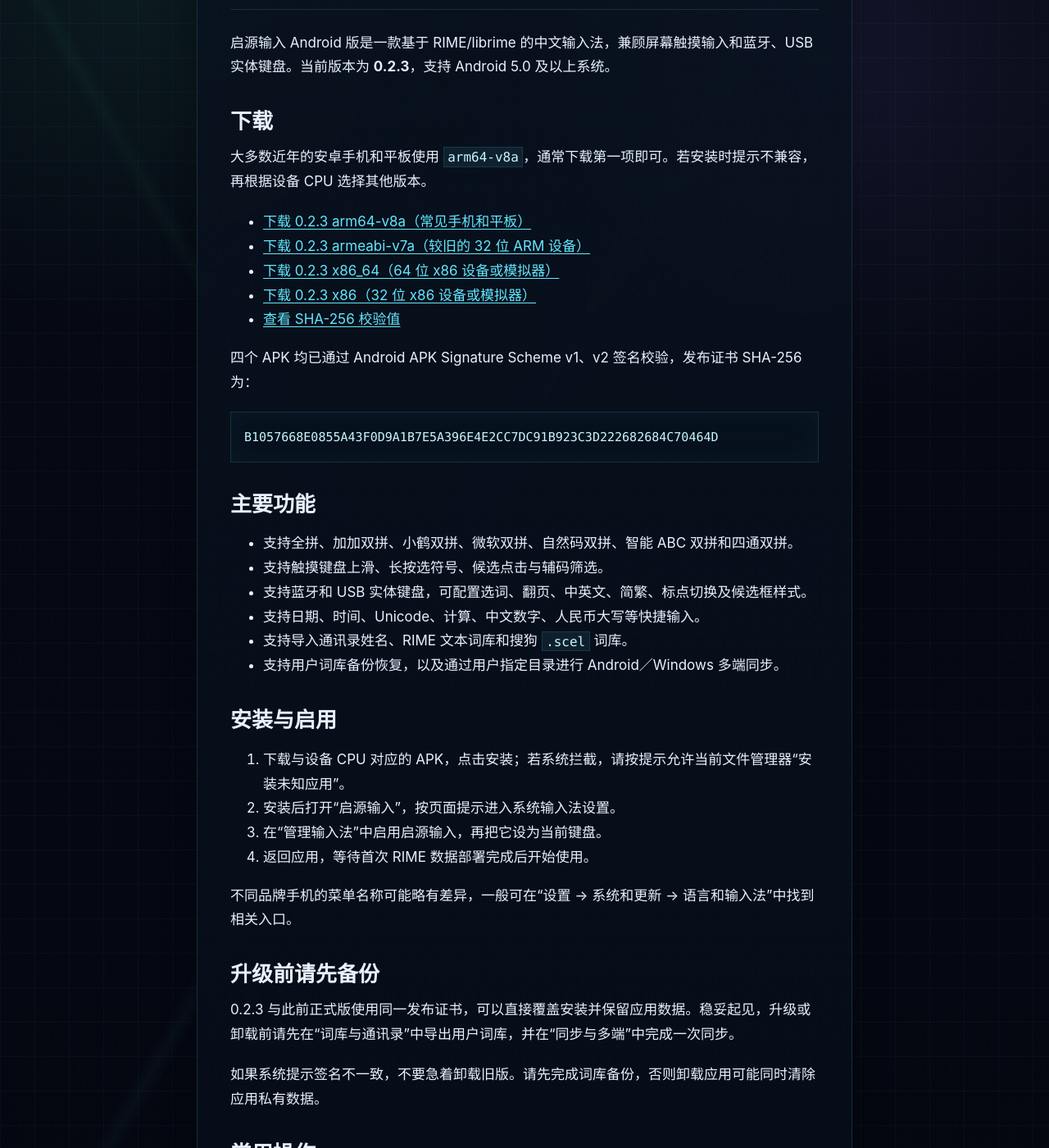
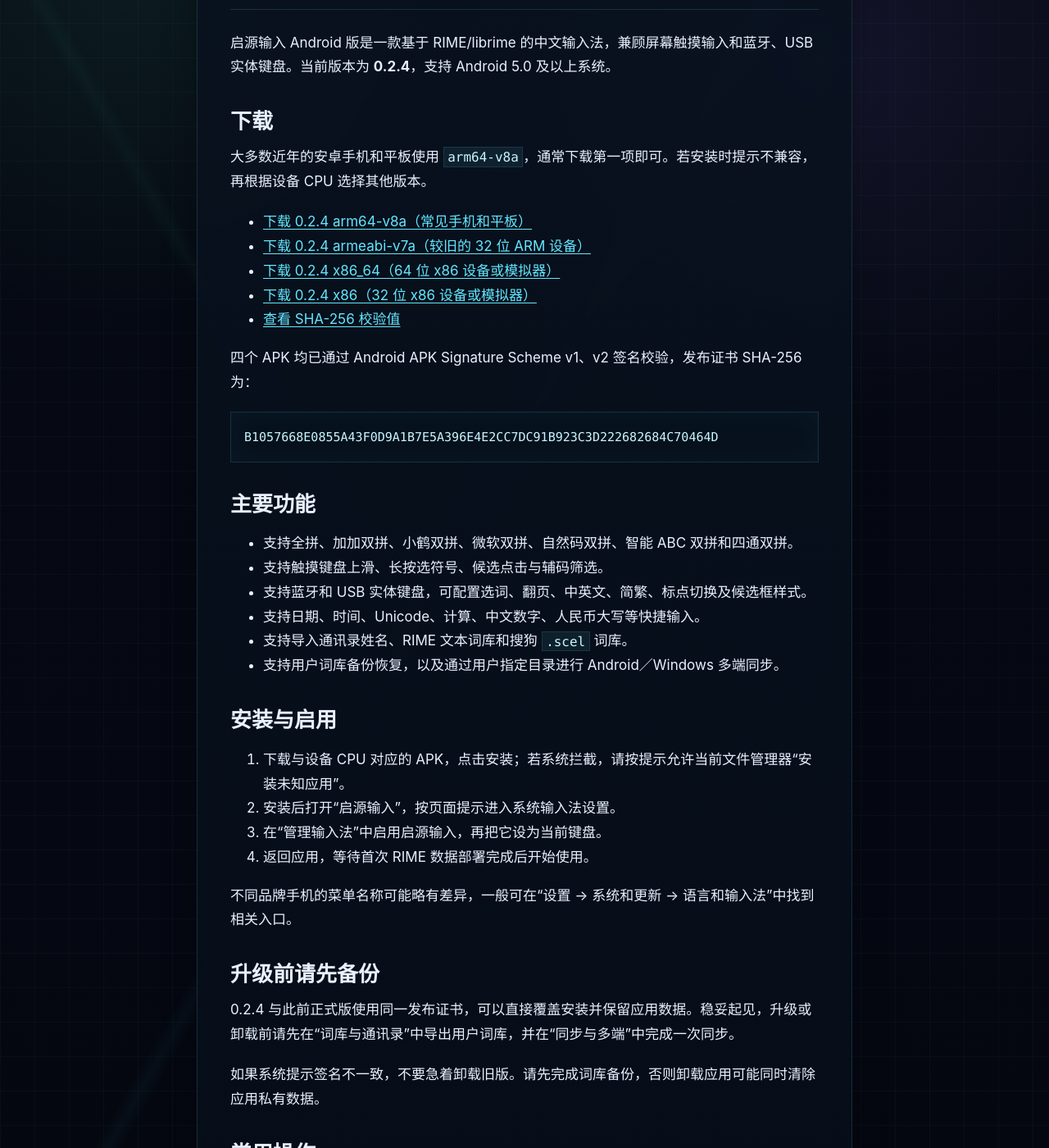
Before and after one commit to joysky77/MyBlog, a Jekyll site: the page built from _posts/2026-09-13-qiyuan-ime-android.md, in a window 1280 px wide and 1400 px high, scrolled down 224 px. Shown: the whole window at 82% size. Built offline with Jekyll 4.4.1, drawn with Linux system fonts in a browser that asks for light colours; comment, search, counter and statistics services are not loaded; some of the changed text lies outside the part shown.

Commit message:
Update Qiyuan IME Android to 0.2.4

```diff
--- a/_data/software.yml
+++ b/_data/software.yml
@@ -14,11 +14,11 @@
     - AI
 
 - name: 启源输入
-  version: "0.2.3"
+  version: "0.2.4"
   platform: Android
   summary: 支持多种拼音和双拼方案、触摸与实体键盘、词库管理、快捷输入和多端同步的 Android 输入法。
   status: GitHub Releases
-  download_url: https://github.com/joysky77/MyBlog/releases/tag/qiyuan-ime-android-v0.2.3
+  download_url: https://github.com/joysky77/MyBlog/releases/tag/qiyuan-ime-android-v0.2.4
   docs_url: /2026/09/13/qiyuan-ime-android/
   checksum: "SHA256 文件随 Release 提供"
   tags:
--- a/_posts/2026-09-13-qiyuan-ime-android.md
+++ b/_posts/2026-09-13-qiyuan-ime-android.md
@@ -1,22 +1,22 @@
 ---
 layout: post
-title: "启源输入 Android 0.2.3：下载与使用说明"
+title: "启源输入 Android 0.2.4：下载与使用说明"
 date: 2026-09-13 11:15:00 +0800
 categories: 软件
 tags: [Android, 输入法, 启源输入, 双拼]
 ---
 
-启源输入 Android 版是一款基于 RIME/librime 的中文输入法，兼顾屏幕触摸输入和蓝牙、USB 实体键盘。当前版本为 **0.2.3**，支持 Android 5.0 及以上系统。
+启源输入 Android 版是一款基于 RIME/librime 的中文输入法，兼顾屏幕触摸输入和蓝牙、USB 实体键盘。当前版本为 **0.2.4**，支持 Android 5.0 及以上系统。
 
 ## 下载
 
 大多数近年的安卓手机和平板使用 `arm64-v8a`，通常下载第一项即可。若安装时提示不兼容，再根据设备 CPU 选择其他版本。
 
-- [下载 0.2.3 arm64-v8a（常见手机和平板）](https://github.com/joysky77/MyBlog/releases/download/qiyuan-ime-android-v0.2.3/com.yangy.qiyuan.ime-0.2.3-arm64-v8a-release.apk)
-- [下载 0.2.3 armeabi-v7a（较旧的 32 位 ARM 设备）](https://github.com/joysky77/MyBlog/releases/download/qiyuan-ime-android-v0.2.3/com.yangy.qiyuan.ime-0.2.3-armeabi-v7a-release.apk)
-- [下载 0.2.3 x86_64（64 位 x86 设备或模拟器）](https://github.com/joysky77/MyBlog/releases/download/qiyuan-ime-android-v0.2.3/com.yangy.qiyuan.ime-0.2.3-x86_64-release.apk)
-- [下载 0.2.3 x86（32 位 x86 设备或模拟器）](https://github.com/joysky77/MyBlog/releases/download/qiyuan-ime-android-v0.2.3/com.yangy.qiyuan.ime-0.2.3-x86-release.apk)
-- [查看 SHA-256 校验值](https://github.com/joysky77/MyBlog/releases/download/qiyuan-ime-android-v0.2.3/SHA256SUMS.txt)
+- [下载 0.2.4 arm64-v8a（常见手机和平板）](https://github.com/joysky77/MyBlog/releases/download/qiyuan-ime-android-v0.2.4/com.yangy.qiyuan.ime-0.2.4-arm64-v8a-release.apk)
+- [下载 0.2.4 armeabi-v7a（较旧的 32 位 ARM 设备）](https://github.com/joysky77/MyBlog/releases/download/qiyuan-ime-android-v0.2.4/com.yangy.qiyuan.ime-0.2.4-armeabi-v7a-release.apk)
+- [下载 0.2.4 x86_64（64 位 x86 设备或模拟器）](https://github.com/joysky77/MyBlog/releases/download/qiyuan-ime-android-v0.2.4/com.yangy.qiyuan.ime-0.2.4-x86_64-release.apk)
+- [下载 0.2.4 x86（32 位 x86 设备或模拟器）](https://github.com/joysky77/MyBlog/releases/download/qiyuan-ime-android-v0.2.4/com.yangy.qiyuan.ime-0.2.4-x86-release.apk)
+- [查看 SHA-256 校验值](https://github.com/joysky77/MyBlog/releases/download/qiyuan-ime-android-v0.2.4/SHA256SUMS.txt)
 
 四个 APK 均已通过 Android APK Signature Scheme v1、v2 签名校验，发布证书 SHA-256 为：
 
@@ -44,7 +44,7 @@ B1057668E0855A43F0D9A1B7E5A396E4E2CC7DC91B923C3D222682684C70464D
 
 ## 升级前请先备份
 
-0.2.3 与此前正式版使用同一发布证书，可以直接覆盖安装并保留应用数据。稳妥起见，升级或卸载前请先在“词库与通讯录”中导出用户词库，并在“同步与多端”中完成一次同步。
+0.2.4 与此前正式版使用同一发布证书，可以直接覆盖安装并保留应用数据。稳妥起见，升级或卸载前请先在“词库与通讯录”中导出用户词库，并在“同步与多端”中完成一次同步。
 
 如果系统提示签名不一致，不要急着卸载旧版。请先完成词库备份，否则卸载应用可能同时清除应用私有数据。
 
```
